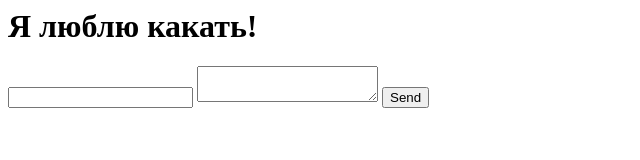
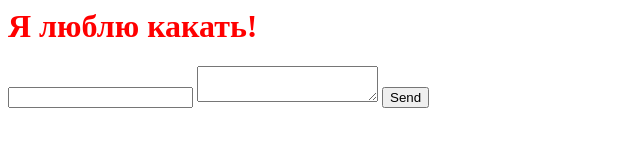
Before and after one commit to Grigorijaaaaats/Grigorijaaaaats.github.io, a plain HTML site: page index.html in a window 1280 px wide. Shown: the whole page, without its empty margins (0-640 px from the left). Drawn offline with Linux system fonts and the light colour scheme.

Commit message:
Update index.html

```diff
--- a/index.html
+++ b/index.html
@@ -1,6 +1,8 @@
 <html>
   <head>
     <link rel="shortcut icon" type="image/jpg" href="/logo.jpg"/>
+    <meta charset="utf-8"/>
+    <link rel="stylesheet" type="text/css" href="style.css"/>
   </head>
   <body>
     <div class="header">
```
